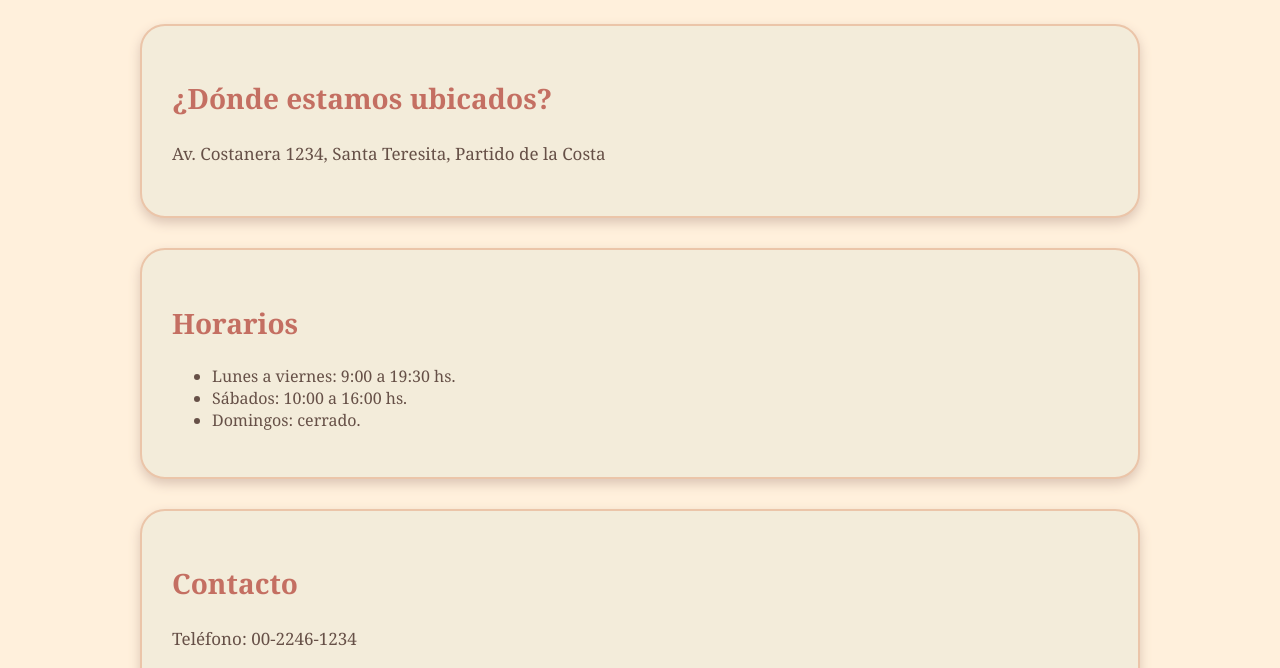
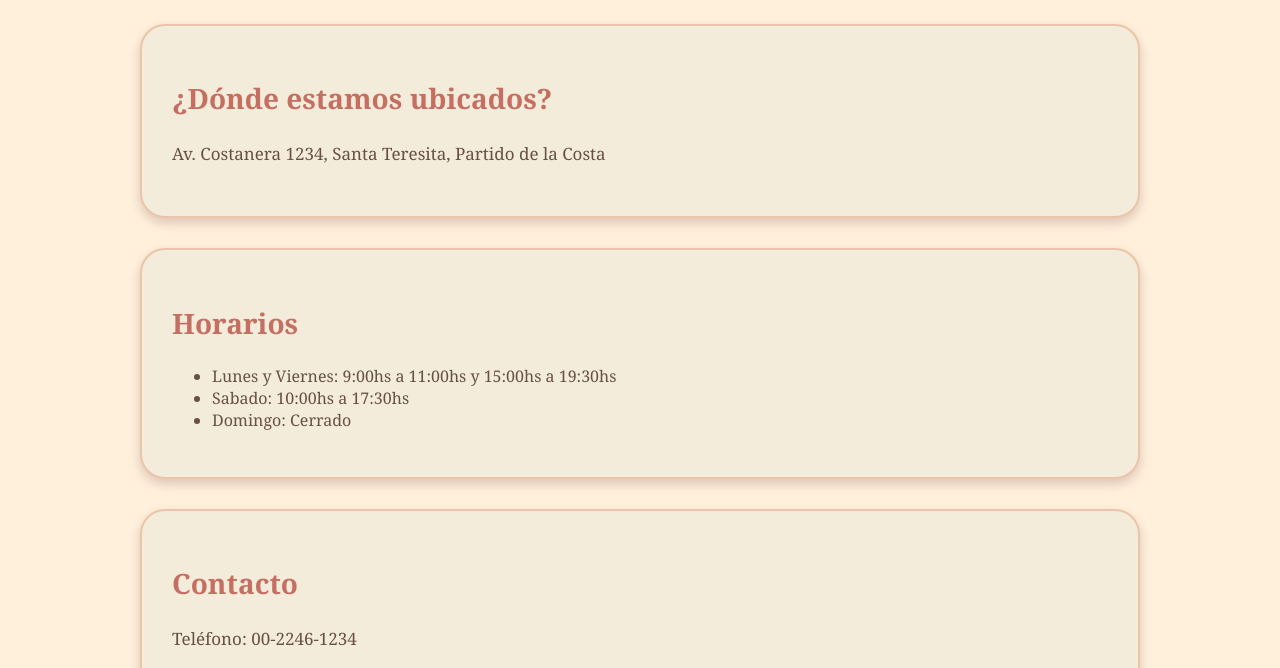
Before and after one commit to morenaqs02/quinonesmorena-ldw-504, a plain HTML site: page ubicacion.html in a window 1280 px wide. Shown: the part 104-772 px from the top of the page. Drawn offline with Linux system fonts and the light colour scheme.

Commit message:
añado y saco cosas

```diff
--- a/ubicacion.html
+++ b/ubicacion.html
@@ -10,7 +10,7 @@
 <body>
 
 <head>
-    <title>Ubicación - Terra</title>
+    <title>Nuestra ubicación</title>
 </head>
 
 <body>
@@ -32,9 +32,10 @@
         <section>
             <h2>Horarios</h2>
             <ul>
-                <li>Lunes a viernes: 9:00 a 19:30 hs.</li>
-                <li>Sábados: 10:00 a 16:00 hs.</li>
-                <li>Domingos: cerrado.</li>
+                <li>Lunes y Viernes: 9:00hs a 11:00hs y 15:00hs a 19:30hs </li>
+                <li>Sabado: 10:00hs a 17:30hs</li>
+                <li>Domingo: Cerrado</li>
+
             </ul>
         </section>
 
@@ -42,10 +43,9 @@
         <section>
             <h2>Contacto</h2>
 
-
          <p>Teléfono: 00-2246-1234</p>
          <p>Instagram:@Terra_estudio</p>
-        <p> Email: terra.ceramica@gmail.com</p>
+        <p>Email: terra.ceramica@gmail.com</p>
 
         </section>
 
```
